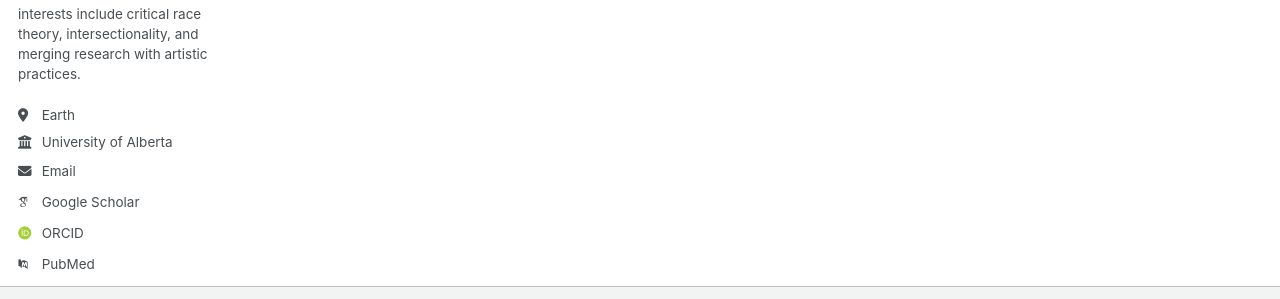
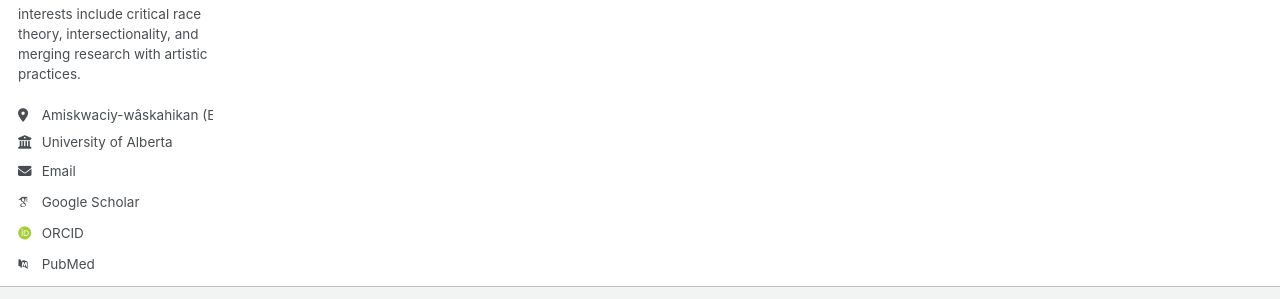
Before and after one commit to ecgauvin/about, a Jekyll site: the page built from _pages/about.md, in a window 1280 px wide. Shown: the part 476-775 px from the top of the page. Built offline with Jekyll 4.4.1, drawn with Linux system fonts in a browser that asks for light colours; some web fonts are replaced; a script bundle is joined from its source files by our own code; library files that are not in the unit come from our copies.

Commit message:
Update _config.yml

```diff
--- a/_config.yml
+++ b/_config.yml
@@ -26,10 +26,9 @@ author:
   avatar           : "profile.png"
   name             : "Erika Gauvin"
   pronouns         : # example: "she/her"
-  bio              : "MA/MLIS Digital Humanitities candidate at the University of Alberta. She has a
-Bachelor of Fine Arts degree in Ceramics from Georgia State University. She enjoys crafting, reading manga, and foraging in her free time. Her research interests include critical race theory, intersectionality, and merging research with artistic practices.
+  bio              : "MA/MLIS Digital Humanitities candidate at the University of Alberta. She has a Bachelor of Fine Arts degree in Ceramics from Georgia State University. She enjoys crafting, reading manga, and foraging in her free time. Her research interests include critical race theory, intersectionality, and merging research with artistic practices.
 "
-  location         : "Earth"
+  location         : "Amiskwaciy-wâskahikan (Edmonton, AB)"
   employer         : "University of Alberta"
   uri              : # URL
   email            : "ecgauvin@ualberta.ca"
```
